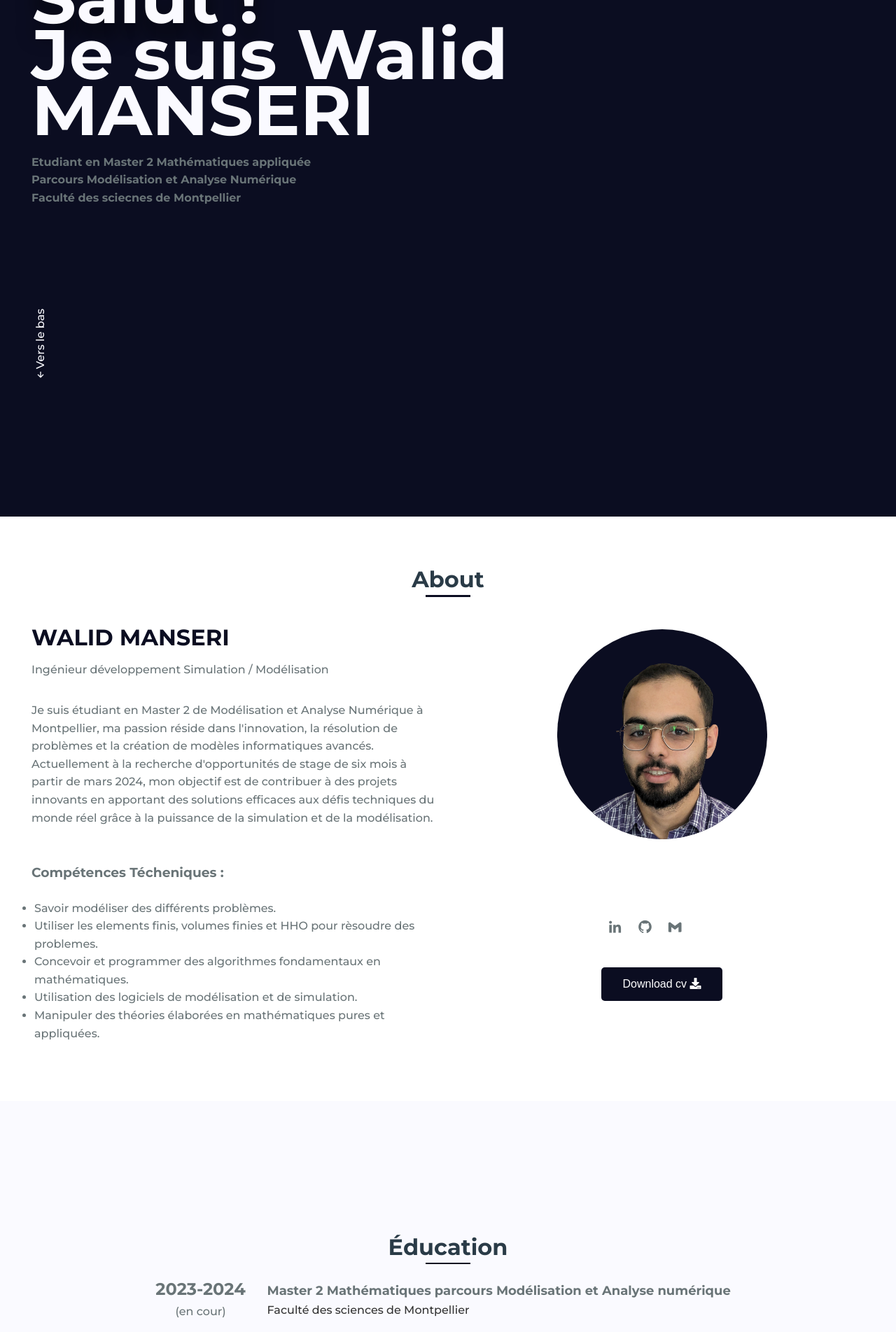
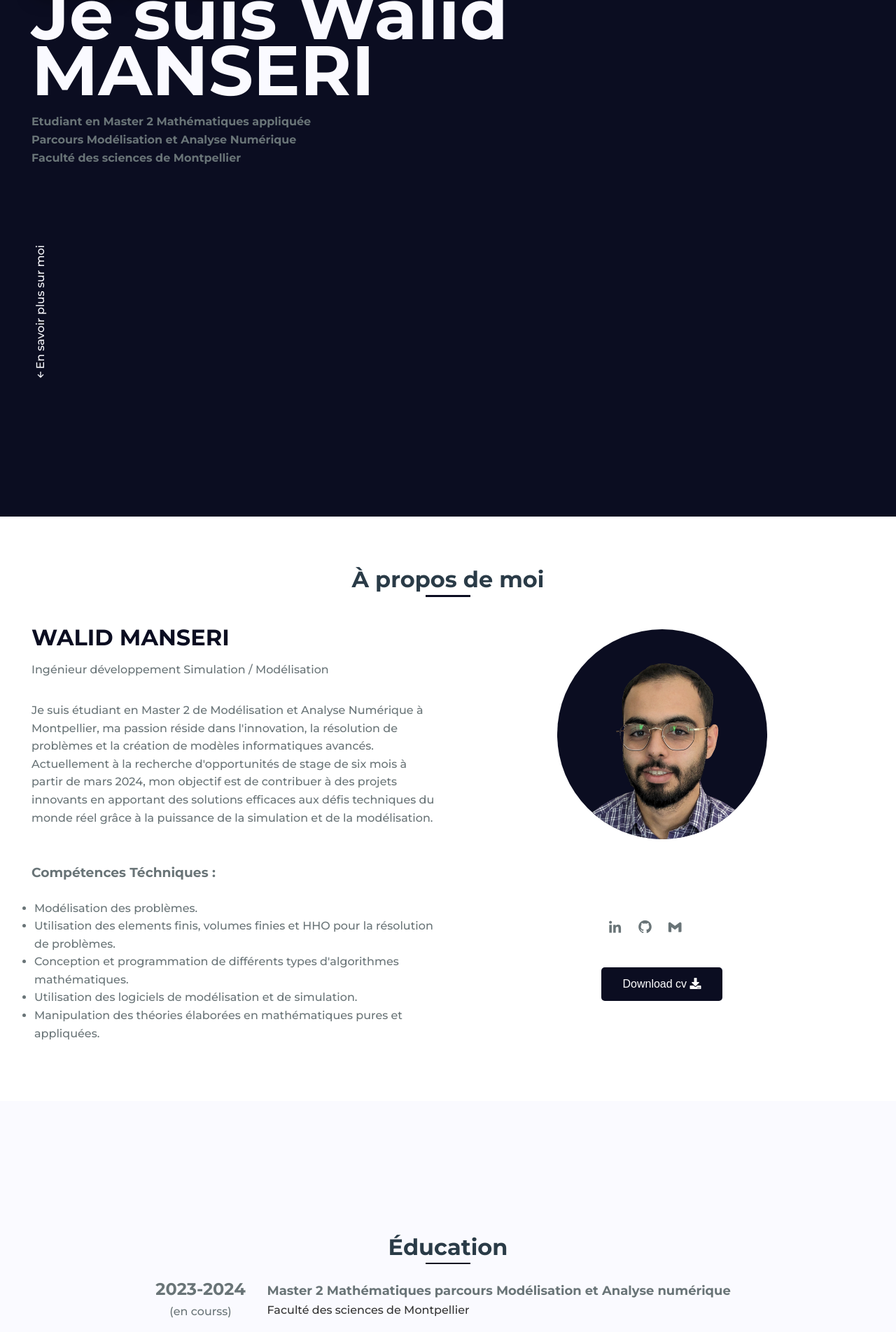
Before and after one commit to WalidMSR/Portfolio, a Django app: page / in a window 1280 px wide. Shown: the part 217-2120 px from the top of the page at 70% size. Run offline with Django 4.2, Linux system fonts and the light colour scheme; data comes from the database, SQL or seed files in the repository; both versions use the stored data as it was after the commit.

Commit message:
fix changes

```diff
--- a/cv/templates/index.html
+++ b/cv/templates/index.html
@@ -53,12 +53,13 @@
 
                 <h4><span>Etudiant en Master 2 Mathématiques appliquée <br>
                         Parcours Modélisation et Analyse Numérique <br>
-                        Faculté des sciecnes de Montpellier </span></h4>
+                        Faculté des sciences de Montpellier </span></h4>
 
 
 
                 <div class="home__scroll">
-                    <a href="#about" class="home__scroll-link"><i class='bx bx-up-arrow-alt'></i>Vers le bas</a>
+                    <a href="#about" class="home__scroll-link"><i class='bx bx-up-arrow-alt'></i>En savoir plus sur
+                        moi</a>
                 </div>
 
                 <!-- <img src="assets/img/perfil.png" alt="" class="home__img"> -->
@@ -67,7 +68,7 @@
 
         <!--===== ABOUT =====-->
         <section class="about section" id="about">
-            <h2 class="section-title">About</h2>
+            <h2 class="section-title">À propos de moi</h2>
 
             <div class="about__container bd-grid">
                 <div>
@@ -84,13 +85,14 @@
                 <div>
 
                     <div class="about__text">
-                        <h3>Compétences Técheniques :</h3>
+                        <h3>Compétences Téchniques :</h3>
                         <ul class="competence" style="list-style: disc;">
-                            <li>Savoir modéliser des différents problèmes.</li>
-                            <li>Utiliser les elements finis, volumes finies et HHO pour rèsoudre des problemes.</li>
-                            <li>Concevoir et programmer des algorithmes fondamentaux en mathématiques.</li>
+                            <li>Modélisation des problèmes.</li>
+                            <li>Utilisation des elements finis, volumes finies et HHO pour la résolution de problèmes.
+                            </li>
+                            <li>Conception et programmation de différents types d'algorithmes mathématiques.</li>
                             <li>Utilisation des logiciels de modélisation et de simulation.</li>
-                            <li>Manipuler des théories élaborées en mathématiques pures et appliquées. </li>
+                            <li>Manipulation des théories élaborées en mathématiques pures et appliquées. </li>
 
                         </ul>
                     </div>
@@ -135,7 +137,7 @@
                             <br>
                             {% if education.en_cours %}
 
-                            <span>(en cour)</span>
+                            <span>(en courss)</span>
                             {% endif %}
                         </div>
                         <div class="education-details" style="flex: 1;padding-left: 20px;">
@@ -165,7 +167,6 @@
 
             <div class="portfolio__container bd-grid">
                 <div class="portfolio__img">
-                    <h1>Expérience Professionnelle</h1>
                     {% for experience in experiences %}
                     <div class="education-section" style="display: flex; margin-bottom: 20px; align-items: baseline;">
                         <div class="education-date" style=" width: 177px; text-align: center;">
@@ -174,7 +175,7 @@
                             <br>
                             {% if education.en_cours %}
 
-                                <span>(en cour)</span>
+                            <span>(en cours)</span>
                             {% endif %}
                         </div>
                         <div class="education-details" style="flex: 1;padding-left: 20px;">
@@ -208,7 +209,8 @@
                         {% endfor %}
                     </ul> -->
 
-                    <h1>Jobs Étudiants</h1>
+                    <h3 class="section-title">Jobs étudiants</h3>
+
                     {% for job in jobs %}
                     <div class="education-section" style="display: flex; margin-bottom: 20px; align-items: baseline;">
                         <div class="education-date" style=" width: 177px; text-align: center;">
@@ -216,7 +218,7 @@
                                 {{job.date }}</span>
                             <br>
                             {% if job.en_cours %}
-                                <span>(en cour)</span>
+                            <span>(en courss)</span>
                             {% endif %}
                         </div>
                         <div class="education-details" style="flex: 1;padding-left: 20px;">
@@ -256,7 +258,7 @@
                                                                 display: flex;
                                                                 flex-direction: column;
                                                                 justify-content: center;">
-            <h2 class="section-title" style="margin-top: 4rem;">Compétenses Informatiques</h2>
+            <h2 class="section-title" style="margin-top: 4rem;">Compétences Informatiques</h2>
 
             <div class="skills__container bd-grid">
                 <div class="skills__box">
@@ -275,8 +277,8 @@
                                 <br>
                                 <div class="skill-description"
                                     style="background: white; padding: 10px; border-radius: 5px; margin-top: 10px;">
-                                    <p><b>{{ skill.language }}</b></p>
-                                    <p>{{ skill.description }}</p>
+                                    <!-- <p><b>{{ skill.language }}</b></p> -->
+                                    <!-- <p>{{ skill.description }}</p> -->
                                 </div>
                             </div>
 
@@ -303,14 +305,15 @@
                 <div class="skills__box">
                     <div class="portfolio__img">
                         {% for project in projects %}
-                        <div class="education-section" style="display: flex; margin-bottom: 20px; align-items: baseline;">
+                        <div class="education-section"
+                            style="display: flex; margin-bottom: 20px; align-items: baseline;">
                             <div class="education-date" style="     width: 187px; text-align: center;">
                                 <span class="year" style="  font-size: 24px;font-weight: bold">
                                     {{ project.date}}</span>
                                 <br>
                                 {% if project.en_cours %}
 
-                                <span>(en cour)</span>
+                                <span>(en courss)</span>
                                 {% endif %}
                             </div>
                             <div class="education-details" style="flex: 1;padding-left: 20px;">
@@ -335,7 +338,7 @@
                                         <br>
                                         {% if project.en_cours %}
                                         <br>
-                                        <span>(en cour)</span>
+                                        <span>(en cours)</span>
                                         {% endif %}
                                     </div>
                                     <div class="project-details" style="flex: 1; padding-left: 20px;">
```
Also changed, not shown: db.sqlite3. Lines whose indentation alone changed are shown as unchanged.
